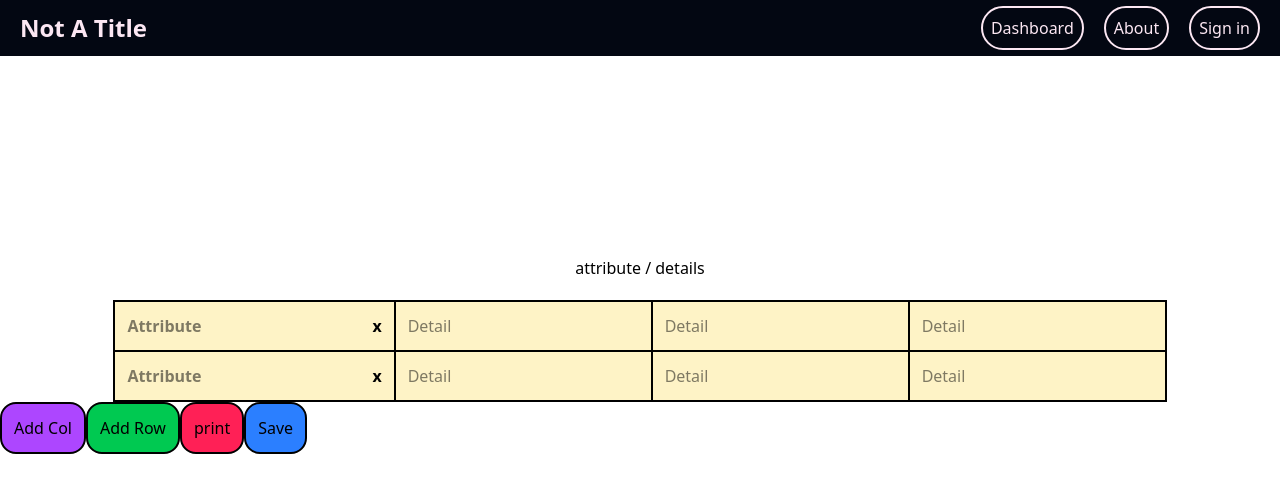
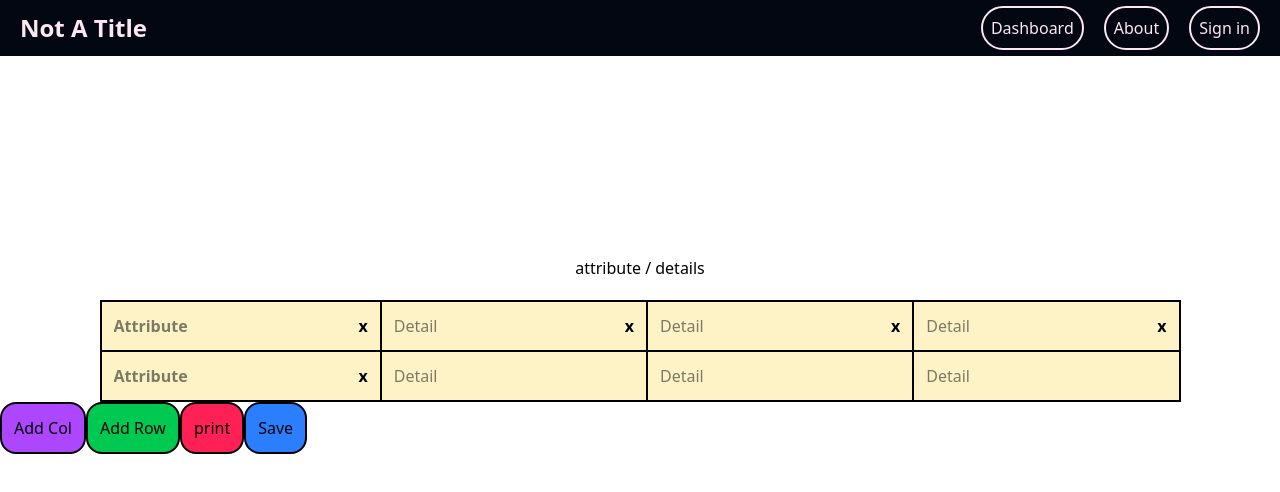
Before and after one commit to T0mTG/deci, a Next.js app in the folder frontend/: page / in a window 1280 px wide. Shown: the top 492 px of the page. Built offline with nearby package versions, Linux system fonts and the light colour scheme; no server answers.

Commit message:
add-delete-col

```diff
--- a/frontend/app/ui/table_vert.tsx
+++ b/frontend/app/ui/table_vert.tsx
@@ -3,6 +3,8 @@ import { table } from "console"
 import React, { use, useEffect, useRef } from "react"
 import { useState } from "react"
 import { postTableFill,postSaveJson, getInitJson } from "../action/dataManager"
+
+
 
 
 export default function TableDispVert(){
@@ -75,7 +77,7 @@ export default function TableDispVert(){
     useEffect(()=>{HandleInitTable();
     }, []);
 
-    const HandleTest=(atr_id:number)=>{
+    const HandleDeleteRow=(atr_id:number)=>{
         console.log(atr_id)
         let tmp:string[]=[];
         const tmp_table=[...table_data]
@@ -97,6 +99,15 @@ export default function TableDispVert(){
         setAtrData(tmp)
     }
 
+    const HandleDeleteCol=(obj_key:number)=>{
+        console.log(obj_key)
+        const tmp_table=[...table_data]
+        tmp_table.splice(obj_key,1)
+        setTableData(tmp_table)
+
+    }
+
+
     return(
         <div>
             <div className="flex items-center justify-center pt-50 ">
@@ -117,17 +128,24 @@ export default function TableDispVert(){
                                         }}
 
                                         defaultValue={atr} placeholder="Attribute"></input>
-                                        <button onClick={()=>HandleTest(key_atr)}>x</button>
+                                        <button onClick={()=>HandleDeleteRow(key_atr)}>x</button>
                                     </div>
                                 </th>
 
                                 {table_data.map((obj,obj_key)=>(
                                     <td key={obj_key} className="p-3 bg-amber-100 border-2 border-black">
-                                        <input onChange={(e)=>{
+                                        <div className="flex">
+                                            <input onChange={(e)=>{
                                             HandleCellChange(obj_key,table_atr,e.target.value)
-                                        }}
-                                        value={obj[table_atr] ?? ""} placeholder="Detail">
-                                        </input>
+                                            }}
+                                            value={obj[table_atr] ?? ""} placeholder="Detail">
+                                            </input>
+                                            <div className={table_atr!="atr0"?"hidden" : ""}>
+                                                <button className="font-bold"
+                                                    onClick={()=>HandleDeleteCol(obj_key)}
+                                                >x</button>
+                                            </div>
+                                        </div>
                                     </td>
                                     )
                                 )}
```
